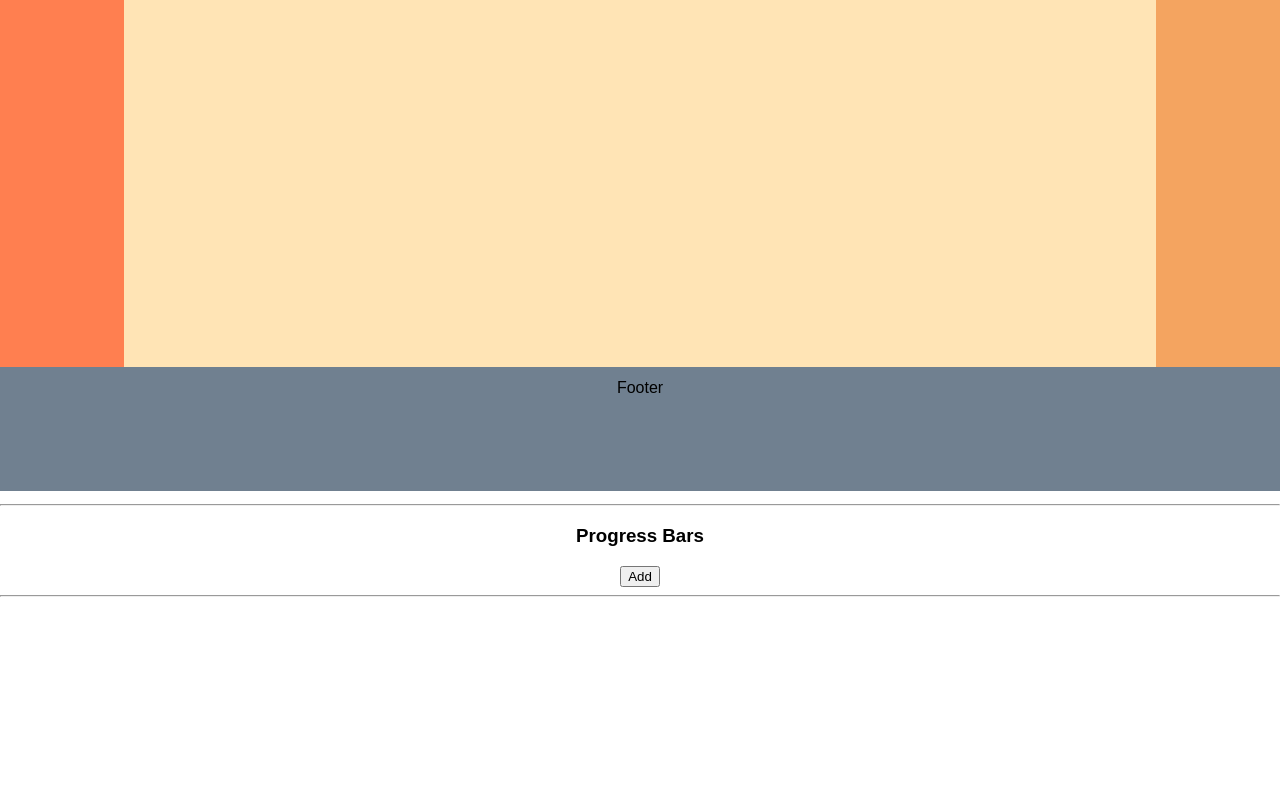
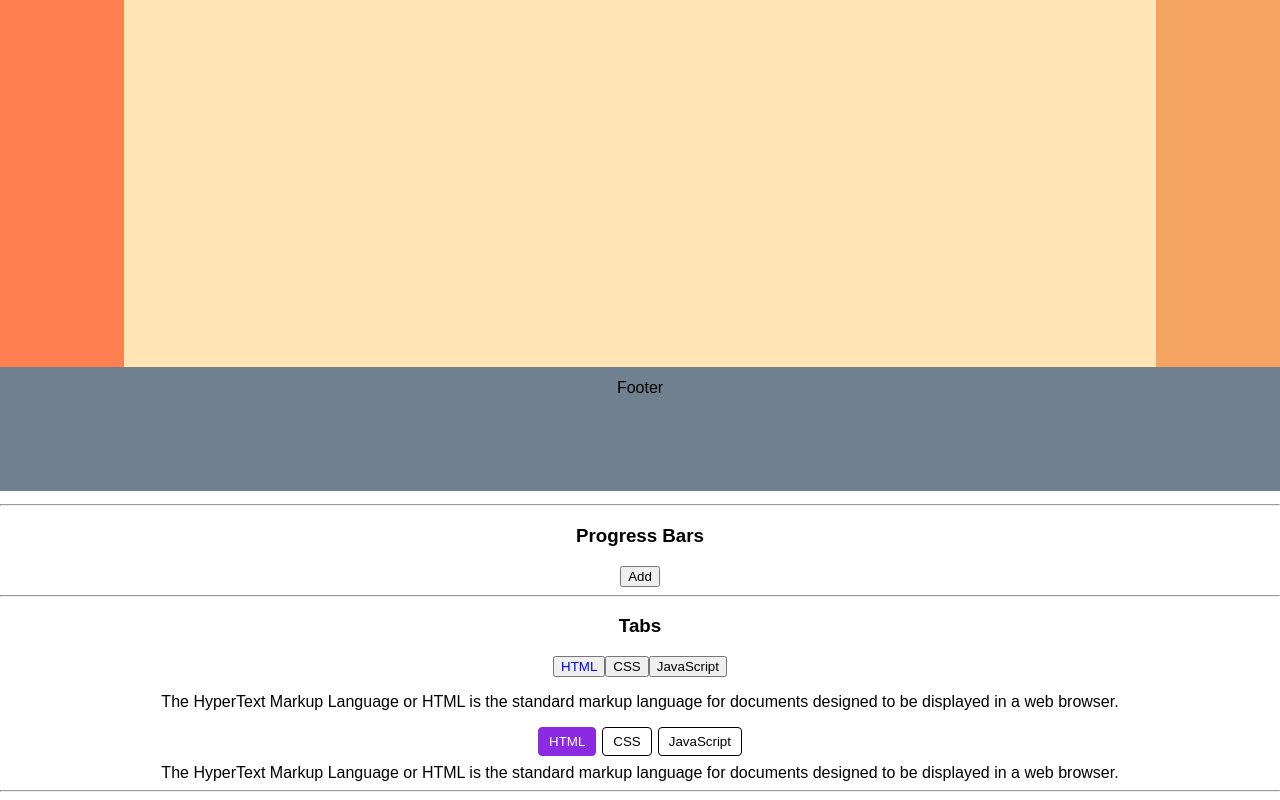
Before and after one commit to teffybiskup/great-front-end-practice-questions, a React (Create React App) app: page / in a window 1280 px wide. Shown: the part 748-1548 px from the top of the page. Before the commit the page ends 1353 px from the top, so only its background shows below. Built offline with nearby package versions, Linux system fonts and the light colour scheme.

Commit message:
Develop Tabs/ComplexTabs components

```diff
--- a/src/App.tsx
+++ b/src/App.tsx
@@ -5,6 +5,8 @@ import Accordion from './components/Accordion/Accordion';
 import ContactForm from './components/ContactForm/ContactForm';
 import HolyGrail from './components/HolyGrail/HolyGrail';
 import ProgressBars from './components/ProgressBars/ProgressBars';
+import Tabs from './components/Tabs/Tabs';
+import ComplexTabs from './components/Tabs/ComplexTabs';
 
 function App() {
   return (
@@ -14,6 +16,29 @@ function App() {
       <ContactForm/>
       <HolyGrail/>
       <ProgressBars/>
+      <Tabs/>
+      <ComplexTabs
+        items={[
+          {
+            value: 'html',
+            label: 'HTML',
+            content:
+              'The HyperText Markup Language or HTML is the standard markup language for documents designed to be displayed in a web browser.',
+          },
+          {
+            value: 'css',
+            label: 'CSS',
+            content:
+              'Cascading Style Sheets is a style sheet language used for describing the presentation of a document written in a markup language such as HTML or XML.',
+          },
+          {
+            value: 'javascript',
+            label: 'JavaScript',
+            content:
+              'JavaScript, often abbreviated as JS, is a programming language that is one of the core technologies of the World Wide Web, alongside HTML and CSS.',
+          },
+        ]}
+      />
     </div>
   );
 }
--- /dev/null
+++ b/src/components/Tabs/ComplexTabs.scss
@@ -0,0 +1,32 @@
+.tabs {
+  display: flex;
+  flex-direction: column;
+  align-items: center;
+  gap: 8px;
+}
+
+.tabs-list {
+  display: flex;
+  gap: 6px;
+}
+
+.tabs-list-item {
+  --active-color: blueviolet;
+  border: 1px solid #000;
+  background: none;
+  border-radius: 4px;
+  padding: 6px 10px;
+  cursor: pointer;
+}
+
+.tabs-list-item:hover {
+  border-color: var(--active-color);
+  color: var(--active-color);
+}
+
+.tabs-list-item--active,
+.tabs-list-item--active:hover {
+  border-color: var(--active-color);
+  background-color: var(--active-color);
+  color: #fff;
+}
--- /dev/null
+++ b/src/components/Tabs/ComplexTabs.tsx
@@ -0,0 +1,62 @@
+/**
+ * Build a tabs component that displays one panel of content at a time depending on the active tab element.
+ *
+ * Requirements:
+ * Clicking on a tab makes it the active tab. Add a visual indication (e.g. using blue text color) for the active tab to differentiate it from the non-active tabs.
+ * At all times, only one panel's contents should be displayed — the one corresponding to the active tab's.
+ *
+ */
+import React, { useState } from 'react';
+import './ComplexTabs.scss';
+
+type TabItem = {
+  label: string;
+  value: string;
+  content: string;
+};
+
+type ComplexTabsProps = {
+  items: TabItem[];
+};
+
+function ComplexTabs({ items }: ComplexTabsProps) {
+  const [value, setValue] = useState(items[0].value);
+
+  return (
+    <>
+      <div className="tabs">
+        <div className="tabs-list">
+          {items.map(({ label, value: itemValue }) => {
+            const isActiveValue = itemValue === value;
+
+            return (
+              <button
+                key={itemValue}
+                type="button"
+                className={[
+                  'tabs-list-item',
+                  isActiveValue && 'tabs-list-item--active',
+                ]
+                  .join(' ')}
+                onClick={() => {
+                  setValue(itemValue);
+                }}>
+                {label}
+              </button>
+            );
+          })}
+        </div>
+        <div>
+          {items.map(({ content, value: itemValue }) => (
+            <div key={itemValue} hidden={itemValue !== value}>
+              {content}
+            </div>
+          ))}
+        </div>
+      </div>
+      <hr/>
+    </>
+  );
+}
+
+export default ComplexTabs;
--- /dev/null
+++ b/src/components/Tabs/Tabs.tsx
@@ -0,0 +1,65 @@
+/**
+ * Build a tabs component that displays one panel of content at a time depending on the active tab element.
+ *
+ * Requirements:
+ * Clicking on a tab makes it the active tab. Add a visual indication (e.g. using blue text color) for the active tab to differentiate it from the non-active tabs.
+ * At all times, only one panel's contents should be displayed — the one corresponding to the active tab's.
+ *
+ */
+import React, { useState } from 'react';
+import { Button } from 'react-bootstrap';
+
+function Tabs() {
+  const [activeTab, setActiveTab] = useState<string>("html");
+  const customButtonStyle = (tab: string) => activeTab === tab ? "blue" : "black";
+  const isHidden = (tab: string) => activeTab !== tab;
+
+  return (
+    <>
+      <h3>Tabs</h3>
+      <div>
+        <Button
+          key="html"
+          style={{ color: customButtonStyle("html") }}
+          onClick={() => setActiveTab("html")}
+        >
+          HTML
+        </Button>
+        <Button
+          key="css"
+          style={{ color: customButtonStyle("css") }}
+          onClick={() => setActiveTab("css")}
+        >
+          CSS
+        </Button>
+        <Button
+          key="js"
+          style={{ color: customButtonStyle("js") }}
+          onClick={() => setActiveTab("js")}
+        >
+          JavaScript
+        </Button>
+      </div>
+      <div>
+        <p key="html" hidden={isHidden("html")}>
+          The HyperText Markup Language or HTML is the
+          standard markup language for documents designed to
+          be displayed in a web browser.
+        </p>
+        <p key="css" hidden={isHidden("css")}>
+          Cascading Style Sheets is a style sheet language
+          used for describing the presentation of a document
+          written in a markup language such as HTML or XML.
+        </p>
+        <p key="js" hidden={isHidden("js")}>
+          JavaScript, often abbreviated as JS, is a
+          programming language that is one of the core
+          technologies of the World Wide Web, alongside HTML
+          and CSS.
+        </p>
+      </div>
+    </>
+  );
+}
+
+export default Tabs;
```
Also changed, not shown: 2 other files (tests, documents, lock files or other folders).
